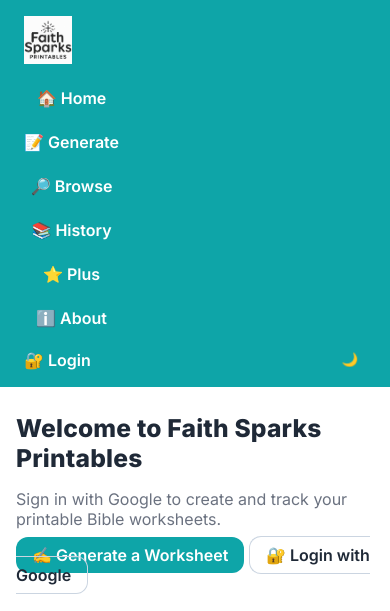
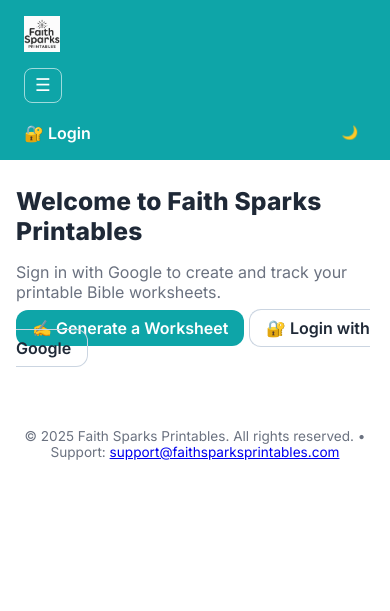
Before and after one commit to theandrewgordon/bible-generator, a Flask app: page / in a window 390 px wide. Shown: the top 611 px of the page. Run offline with Flask 3, Linux system fonts and the light colour scheme; some libraries are stand-ins or nearby versions.

Commit message:
updated mobile

```diff
--- a/static/theme.css
+++ b/static/theme.css
@@ -258,6 +258,18 @@
 .logo img { height: 48px; }
 .nav-links { display: flex; gap: 16px; flex-wrap: wrap; }
 .nav-links a { color: white; text-decoration: none; font-weight: 600; }
+
+/* Mobile nav */
+.menu-toggle { display:none; background: transparent; border: 1px solid rgba(255,255,255,.6); color: #fff; border-radius:8px; padding:6px 10px; font-size:1.1em; }
+@media (max-width: 820px) {
+  .logo img { height: 36px; }
+  .menu-toggle { display:inline-block; }
+  .nav-links { display:none; flex-direction: column; gap:10px; width:100%; padding-top:8px; }
+  .main-header { align-items: flex-start; }
+  .logo-nav { width:100%; justify-content: space-between; gap:10px; }
+  body.nav-open .nav-links { display:flex; }
+  .auth-theme { width:100%; display:flex; justify-content: space-between; padding-top:6px; }
+}
 .nav-links a:focus-visible { outline: 2px solid #fff; outline-offset: 2px; border-radius: 4px; }
 .auth-theme { display: flex; align-items: center; gap: 12px; flex-wrap: wrap; }
 .user-name { color: white; font-weight: 600; }
--- a/templates/_navbar.html
+++ b/templates/_navbar.html
@@ -3,7 +3,8 @@
     <a href="/" class="logo">
       <img src="{{ logo_url or url_for('static', filename='faith_sparks_logo.png') }}" alt="Faith Sparks Logo"/>
     </a>
-    <nav class="nav-links" aria-label="Main">
+    <button class="menu-toggle" id="menuToggle" aria-controls="mainNav" aria-expanded="false">☰</button>
+    <nav id="mainNav" class="nav-links" aria-label="Main">
       <a href="/">🏠 Home</a>
       <a href="/generate">📝 Generate</a>
       <a href="/browse">🔎 Browse</a>
@@ -17,14 +18,12 @@
 
   <div class="auth-theme">
     {% if session.user_info %}
-    <span class="user-name"
-      >👤 {{ session.user_info.email.split('@')[0] }}</span
-    >
+    <span class="user-name">👤 {{ session.user_info.email.split('@')[0] }}</span>
     <a href="/logout" class="auth-link logout">🚪 Logout</a>
     {% else %}
     <a href="{{ url_for('google.login') }}" class="auth-link">🔐 Login</a>
     {% endif %}
-    <button class="theme-toggle" onclick="toggleDarkMode()">🌙</button>
+    <button class="theme-toggle" onclick="toggleDarkMode()" aria-label="Toggle dark mode">🌙</button>
   </div>
 
 </header>
--- a/templates/base.html
+++ b/templates/base.html
@@ -206,6 +206,16 @@
       if (localStorage.getItem("theme") === "dark") {
         document.body.classList.add("dark");
       }
+      // mobile nav toggle
+      addEventListener('DOMContentLoaded', ()=>{
+        const btn = document.getElementById('menuToggle');
+        if(btn){
+          btn.addEventListener('click', ()=>{
+            const open = document.body.classList.toggle('nav-open');
+            btn.setAttribute('aria-expanded', open? 'true':'false');
+          });
+        }
+      });
     </script>
 
     {% block extra_scripts %}{% endblock %}
```
